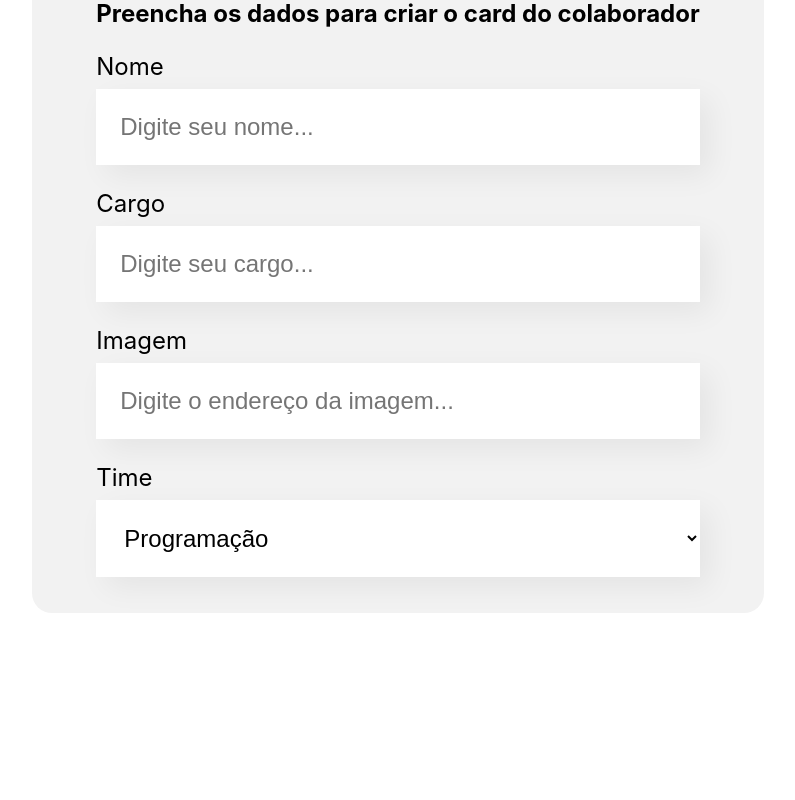
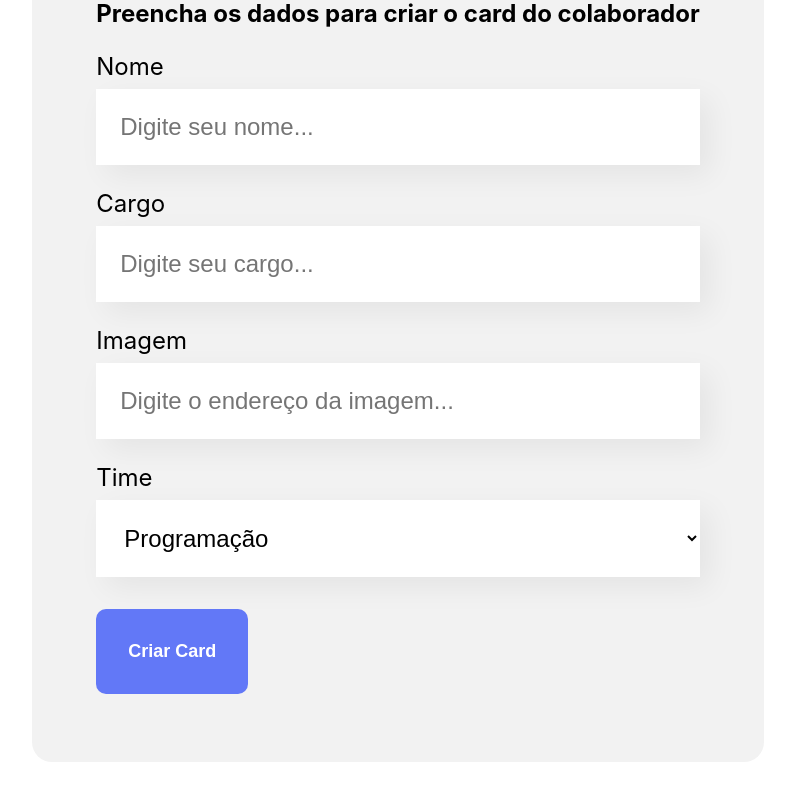
Before and after one commit to gabriel-projetos/ReactProjects, a React (Create React App) app in the folder AluraCourses/Explore React/organo/: page / in a window 1280 px wide. Shown: the part 635-1435 px from the top of the page, without its empty margins (242-1037 px from the left). Before the commit the page ends 1328 px from the top, so only its background shows below. Built offline with nearby package versions, Linux system fonts and the light colour scheme.

Commit message:
usando hook setState

```diff
--- a/AluraCourses/Explore React/organo/src/App.js
+++ b/AluraCourses/Explore React/organo/src/App.js
@@ -1,11 +1,20 @@
+import { useState } from 'react';
 import Banner from './componentes/Banner';
 import Formulario from './componentes/Formulario';
 
 function App() {
+
+  const [colaboradores, setColaboradores] = useState([])
+
+  const aoNovoColaboradorAdicionado = (colaborador) => {
+    console.log(colaborador)
+    setColaboradores([...colaboradores], colaborador)
+  }
+
   return (
     <div className="App">
       <Banner />
-      <Formulario />
+      <Formulario aoColaboradorCadastrado={colaborador => aoNovoColaboradorAdicionado(colaborador)}/>
     </div>
   );
 }
--- /dev/null
+++ b/AluraCourses/Explore React/organo/src/componentes/Botao/Botao.css
@@ -0,0 +1,15 @@
+.botao {
+    background-color: #6278f7;
+    border-radius: 10px;
+    font-weight: 700;
+    font-size: 18px;
+    padding: 32px;
+    border: none;
+    cursor: pointer;
+    color: #FFF;
+    margin: 32px 0;
+}
+
+.botao:hover {
+    color: #95ffd4;
+}
--- /dev/null
+++ b/AluraCourses/Explore React/organo/src/componentes/Botao/Botao.js
@@ -0,0 +1,13 @@
+import './Botao.css'
+
+const Botao = (props) => {
+    console.log(props)
+
+    return (
+        <button className='botao' >
+            {props.children}
+        </button>
+    )
+}
+
+export default Botao
--- /dev/null
+++ b/AluraCourses/Explore React/organo/src/componentes/Botao/index.js
@@ -0,0 +1 @@
+export { default } from './Botao';
--- a/AluraCourses/Explore React/organo/src/componentes/CampoTexto/CampoTexto.js
+++ b/AluraCourses/Explore React/organo/src/componentes/CampoTexto/CampoTexto.js
@@ -1,4 +1,5 @@
 import './CampoTexto.css'
+import { useState } from 'react'
 
 const CampoTexto = (props) => {
     console.log(props.label)
@@ -7,10 +8,18 @@
         props.placeholder
     }...`
 
+    //valor e setter
+    //value atrelado ao estado
+    //const [value, setValue] = useState('')
+
+    const aoDigitado = (event) => {
+        props.aoAlterado(event.target.value)
+    }
+
     return (
         <div className="campo-texto">
             <label>{props.label}</label>
-            <input placeholder={placeholderModifiy}/>
+            <input value={props.valor} onChange={aoDigitado} required={props.obrigatorio} placeholder={placeholderModifiy}/>
         </div>
     )
 }
--- a/AluraCourses/Explore React/organo/src/componentes/Formulario/Formulario.js
+++ b/AluraCourses/Explore React/organo/src/componentes/Formulario/Formulario.js
@@ -1,8 +1,10 @@
 import './Formulario.css'
 import CampoTexto from '../CampoTexto'
 import ListaSuspensa from '../ListaSuspensa'
+import Botao from '../Botao'
+import { useState } from 'react'
 
-const Formulario = () => {
+const Formulario = (props) => {
 
     const times = [
         'Programação',
@@ -13,14 +15,53 @@
         'Inovação e Gestão'
     ]
 
+    //forçando o react a atualizar o componente novamente
+    const [nome, setNome] = useState('')
+    const [cargo, setCargo] = useState('')
+    const [imagem, setImagem] = useState('')
+    const [time, setTime] = useState('')
+
+    const aoSalvar = (event) => {
+        event.preventDefault()
+        props.aoColaboradorCadastrado({
+            nome,
+            cargo,
+            imagem,
+            time
+        })
+        console.log("Form foi submetido => ", nome, cargo, imagem, time)
+    }
+
     return (
         <section className="formulario">
-            <form>
+            <form onSubmit={aoSalvar}>
                 <h2>Preencha os dados para criar o card do colaborador</h2>
-                <CampoTexto label="Nome" placeholder="Digite seu nome"/>
-                <CampoTexto label="Cargo" placeholder="Digite seu cargo"/>
-                <CampoTexto label="Imagem" placeholder="Digite o endereço da imagem"/>
-                <ListaSuspensa label="Time" itens={times}/>
+                <CampoTexto
+                    obrigatorio={true}
+                    label="Nome"
+                    placeholder="Digite seu nome"
+                    valor={nome}
+                    aoAlterado={valor => setNome(valor)}/>
+                <CampoTexto
+                    obrigatorio={true}
+                    label="Cargo"
+                    placeholder="Digite seu cargo"
+                    valor={cargo}
+                    aoAlterado={valor => setCargo(valor)}/>
+                <CampoTexto
+                    label="Imagem"
+                    placeholder="Digite o endereço da imagem"
+                    valor={imagem}
+                    aoAlterado={valor => setImagem(valor)}/>
+                <ListaSuspensa
+                    obrigatorio={true}
+                    label="Time"
+                    itens={times}
+                    valor={time}
+                    aoAlterado={valor => setTime(valor)}/>
+                <Botao>
+                    Criar Card
+                </Botao>
             </form>
         </section>
     )
--- a/AluraCourses/Explore React/organo/src/componentes/ListaSuspensa/ListaSuspensa.js
+++ b/AluraCourses/Explore React/organo/src/componentes/ListaSuspensa/ListaSuspensa.js
@@ -1,12 +1,14 @@
 import './ListaSuspensa.css'
 
 const ListaSuspensa = (props) => {
-    console.log(props.itens)
 
     return (
         <div className='lista-suspensa'>
             <label>{props.label}</label>
-            <select>
+            <select
+                onChange={evento => props.aoAlterado(evento.target.value)}
+                required={props.obrigatorio}
+                value={props.valor}>
                 {props.itens.map((item) => {
                     return <option key={item}>{item}</option>
                 })}
```
